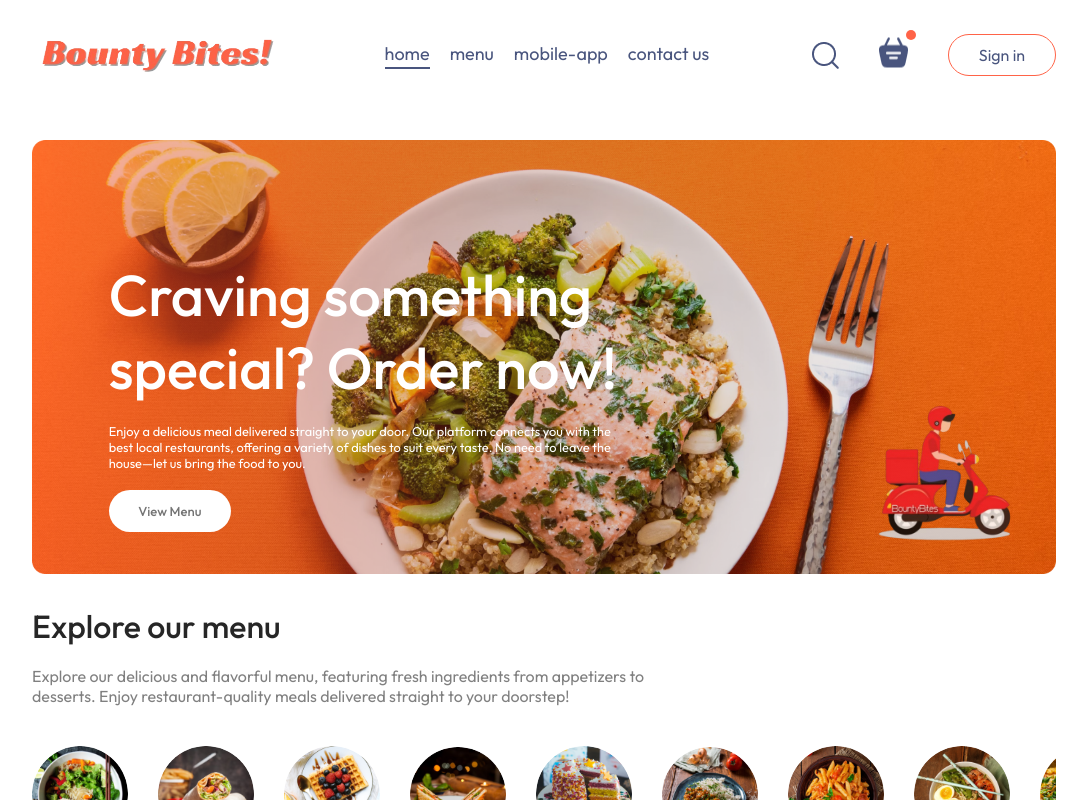
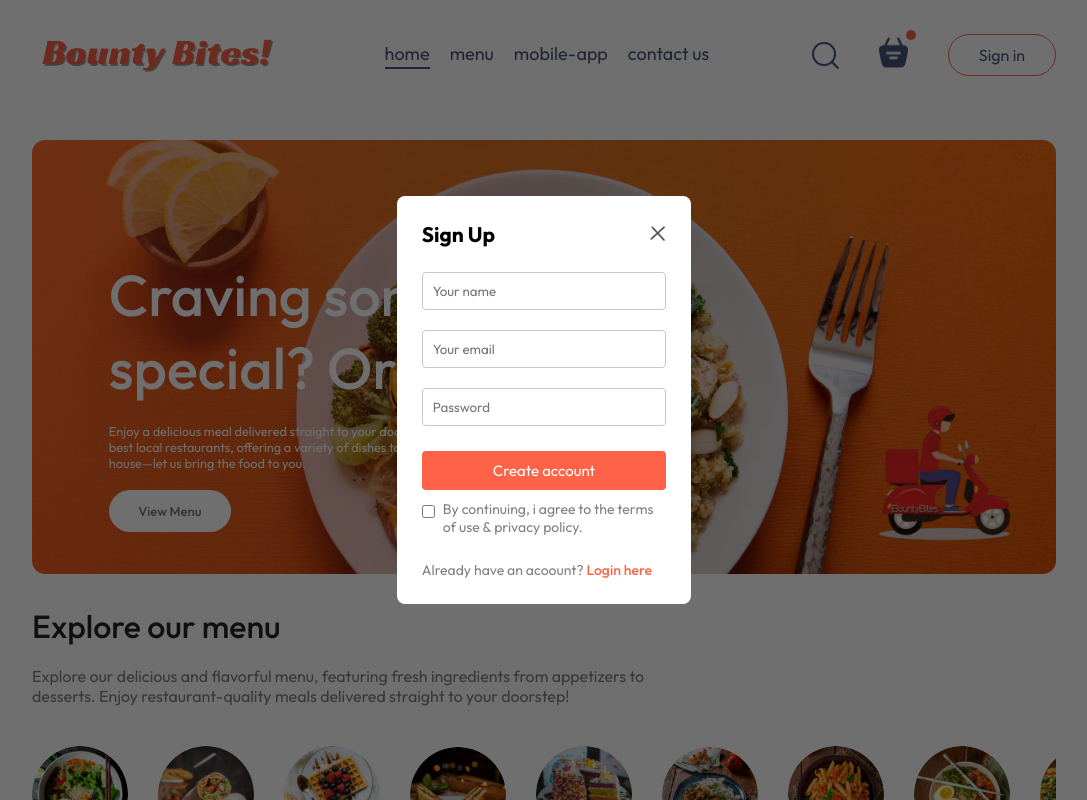
Before and after one commit to Hussain1132/BountyBites, a React (Vite) app in the folder FrontEnd/: page / in a window 1280 px wide. Both pictures are taken after a click on the button "Sign in". Shown: the top 800 px of the page, without its empty margins (96-1183 px from the left). Built offline with nearby package versions, Linux system fonts and the light colour scheme.

Commit message:
login and sig up

```diff
--- a/FrontEnd/src/App.jsx
+++ b/FrontEnd/src/App.jsx
@@ -1,16 +1,20 @@
-import React from 'react'
+import React, { useState } from 'react'
 import Navbar from './components/Navbar/Navbar'
 import { Route, Routes } from 'react-router-dom'
 import Home from './pages/Home/Home'
 import Cart from './pages/Cart/Cart'
 import PlaceOrder from './pages/PlaceOrder/PlaceOrder'
 import Footer from './components/Footer/Footer'
+import LoginPopup from './components/LoginPopup/LoginPopup'
 
 const App = () => {
+  const [showLogin,setShowLogin] =useState(false)
+
   return (
     <>
+    {showLogin? <LoginPopup setShowLogin={setShowLogin}/>:<></>}
     <div className='app'>
-    <Navbar/>
+    <Navbar setShowLogin={setShowLogin}/>
       <Routes>
         <Route path='/' element={<Home/>}/>
         <Route path='/cart' element={<Cart/>}/>
--- /dev/null
+++ b/FrontEnd/src/components/LoginPopup/LoginPopup.css
@@ -0,0 +1,72 @@
+.login-popup{
+    position: absolute;
+    z-index: 1;
+    width: 100%;
+    height: 100%;
+    background-color: #00000090;
+    display: grid;
+}
+.login-popup-container{
+    place-self: center;
+
+width: max(23vw,33px);
+color: #808080;
+background-color: white;
+display: flex;
+flex-direction: column;
+gap: 25px;
+padding: 25px;
+border-radius: 8px;
+font-size: 14px;
+animation: fadeIn 0.5;
+}
+.login-popup-title{
+    display: flex;
+    justify-content: space-between;
+    align-items: center;
+    color: black;
+
+
+}
+.login-popup-title img{
+    width: 16px;
+    cursor: pointer;
+
+}
+.login-popup-inputs{
+    display: flex;
+    flex-direction: column;
+    gap: 20px;
+}
+.login-popup-inputs input{
+    outline: none;
+    border: 1px solid #c9c9c9;
+    padding: 10px;
+    border-radius: 4px;
+}
+.login-popup-container button{
+    border: none;
+    padding: 10px;
+    border-radius: 4px;
+    color: white;
+    background-color: tomato;
+    font-size: 15px;
+    cursor: pointer;
+}
+.login-popup-condition{
+    display: flex;
+    align-items: start;
+    gap: 8px;
+    margin-top: -15px;
+
+}
+.login-popup-condition input{
+    margin-top: 5px;
+
+}
+.login-popup p span{
+    color: tomato;
+    font-weight: 500;
+    cursor: pointer;
+
+}
--- /dev/null
+++ b/FrontEnd/src/components/LoginPopup/LoginPopup.jsx
@@ -0,0 +1,40 @@
+import React, { useState } from 'react'
+import './LoginPopup.css'
+import { assets } from '../../assets/assets'
+const LoginPopup = ({setShowLogin}) => {
+
+    const [currState,setCurrState]=useState("Sign Up")
+
+  return (
+    <div className='login-popup'>
+      <form className="login-popup-container">
+        <div className="login-popup-title">
+          <h2>{currState}</h2>
+          <img onClick={()=>setShowLogin(false)} src={assets.cross_icon} alt="" />
+        </div>
+        <div className="login-popup-inputs">
+          {currState ==="Login"? <></>:<input type="text" placeholder='Your name'  required/> }
+
+          <input type="email" placeholder='Your email' required />
+          <input type="password" placeholder='Password' required />
+
+        </div>
+        <button>{currState==="Sign Up" ? "Create account" :"Login"}</button>
+        <div className="login-popup-condition">
+          <input type="checkbox" required/>
+          <p> By continuing, i agree to the terms of use & privacy policy.</p>
+        </div>
+        {currState==="Login"
+        ?<p>Create a new account? <span onClick={()=>setCurrState("Sign Up")}> Click her</span></p>
+        :<p>Already have an acoount? <span onClick={()=>setCurrState("Login")}>Login here</span></p>
+
+        }
+
+
+
+      </form>
+    </div>
+  )
+}
+
+export default LoginPopup
--- a/FrontEnd/src/components/Navbar/Navbar.jsx
+++ b/FrontEnd/src/components/Navbar/Navbar.jsx
@@ -1,17 +1,18 @@
 import React, { useState } from 'react';
 import './Navbar.css';
 import { assets } from '../../assets/assets';
+import { Link } from 'react-router-dom';
 
-const Navbar = () => {
+const Navbar = ({setShowLogin}) => {
   const [menu, setMenu] = useState("home");
   return (
     <div className="navbar">
       <img src={assets.logo} alt="Logo" className="logo" />
       <ul className="navbar-menu">
-        <li onClick={() => setMenu("home")} className={menu === "home" ? "active" : ""}>home</li>
-        <li onClick={() => setMenu("menu")} className={menu === "menu" ? "active" : ""}>menu</li>
-        <li onClick={() => setMenu("mobile-app")} className={menu === "mobile-app" ? "active" : ""}>mobile-app</li>
-        <li onClick={() => setMenu("contact-us")} className={menu === "contact-us" ? "active" : ""}>contact us</li>
+        <Link to='/' onClick={() => setMenu("home")} className={menu === "home" ? "active" : ""}>home</Link>
+        <a href='#explore-menu' onClick={() => setMenu("menu")} className={menu === "menu" ? "active" : ""}>menu</a>
+        <a href='#app-download' onClick={() => setMenu("mobile-app")} className={menu === "mobile-app" ? "active" : ""}>mobile-app</a>
+        <a href='#footer'onClick={() => setMenu("contact-us")} className={menu === "contact-us" ? "active" : ""}>contact us</a>
       </ul>
       <div className="navbar-right">
         <img src={assets.search_icon} alt="Search" />
@@ -19,7 +20,7 @@
           <img src={assets.basket_icon} alt="Basket" />
           <div className="dot"></div>
         </div>
-        <button>Sign in</button>
+        <button onClick={()=>setShowLogin(true)}> Sign in</button>
       </div>
     </div>
   );
--- a/FrontEnd/src/index.css
+++ b/FrontEnd/src/index.css
@@ -4,6 +4,7 @@
   margin:0;
   box-sizing: border-box;
   font-family: Outfit;
+  scroll-behavior: smooth;
 }
 body{
   min-height: 100vh;
```
